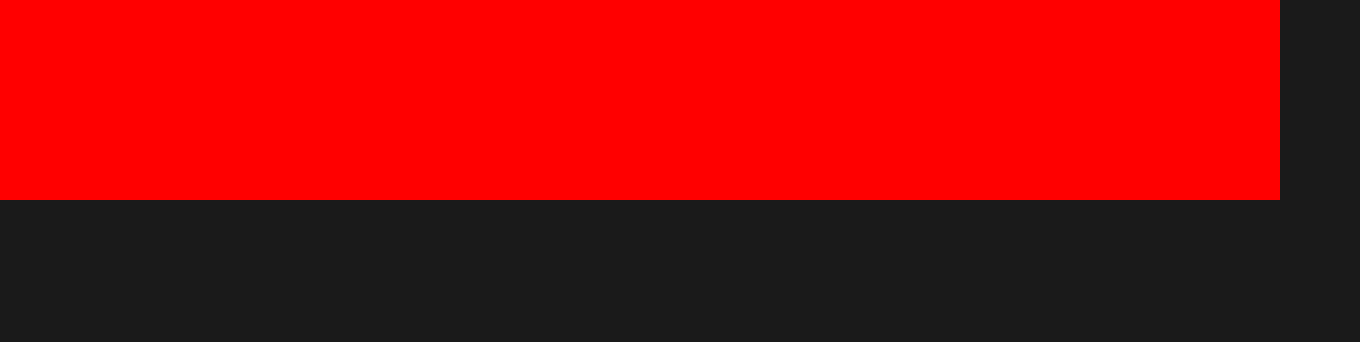
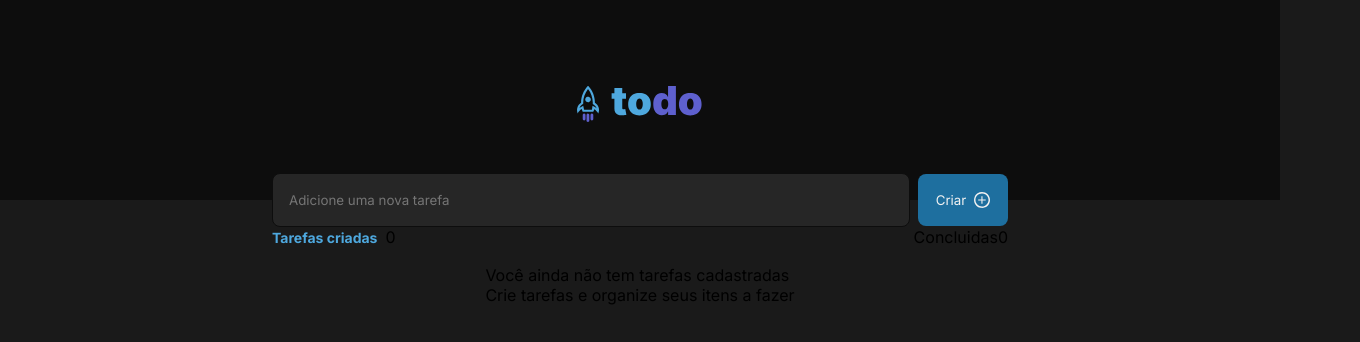
Before and after one commit to rapzaDev/Rocket-Todo-App, a React (Vite) app: page / in a window 1280 px wide. Shown: the top 342 px of the page, 1360 px wide, since content can reach past the window. Built offline with nearby package versions, Linux system fonts and the light colour scheme.

Commit message:
Adicionando google fonts Inter nos estilos globais

```diff
--- a/index.html
+++ b/index.html
@@ -3,7 +3,12 @@
 
 <head>
   <meta charset="UTF-8" />
+  <link rel="preconnect" href="https://fonts.googleapis.com">
+  <link rel="preconnect" href="https://fonts.gstatic.com" crossorigin>
+
   <meta name="viewport" content="width=device-width, initial-scale=1.0" />
+  <link href="https://fonts.googleapis.com/css2?family=Inter:wght@400;700&display=swap" rel="stylesheet">
+
   <title>Desafio01 2022</title>
 </head>
 
--- a/src/App.module.css
+++ b/src/App.module.css
@@ -1,4 +1,88 @@
 .Header {
-    background: red;
+    background: var(--gray-700);
     height: 200px;
+
+    display: flex;
+    align-items: center;
+    justify-content: center;
 }
+
+.logo {
+    width: 7.875rem;
+    height: 3rem;
+}
+
+main {
+    display: flex;
+    flex-direction: column;
+    align-items: center;
+    justify-content: center;
+    justify-self: center;
+    padding: 0 22rem;
+}
+
+.newTask {
+    display: flex;
+    align-items: center;
+    justify-content: center;
+    gap: .5rem;
+
+    margin-top: -1.6875rem;
+}
+
+.newTask input[type='text'] {
+    width: 39.875rem;
+    height: 3.375rem;
+    padding: 1rem 1rem;
+
+    border-radius: 8px;
+    border: 1px solid var(--gray-700);
+    background-color: var(--gray-500);
+    color: var(--gray-300);
+}
+
+.newTask input[type='text']:focus {
+    outline: 2px solid var(--purple-dark);
+}
+
+.newTask button[type='button'] {
+    display: flex;
+    align-items: center;
+    justify-content: center;
+    gap: .5rem;
+
+    width: 5.625rem;
+    height: 3.25rem;
+
+    border: none;
+    border-radius: 8px;
+
+    background-color: var(--blue-dark);
+    color: var(--gray-100);
+}
+
+.tasksInfo {
+    display: flex;
+    align-items: center;
+    justify-content: space-between;
+    width: 100%;
+}
+
+.tasksInfo .createdTasks {
+    display: flex;
+    align-items: center;
+    justify-content: center;
+    gap: .5rem;
+}
+
+.tasksInfo .createdTasks > span {
+    font-weight: bold;
+    font-size: 0.875rem;
+    color: var(--blue);
+}
+
+.tasksInfo .concludedTasks {
+    display: flex;
+    align-items: center;
+    justify-content: center;
+}
--- a/src/App.tsx
+++ b/src/App.tsx
@@ -1,3 +1,5 @@
+import logo from './utils/images/logo.svg';
+import plus from './utils/images/plus.svg';
 import './global.css';
 import styles from './App.module.css';
 
@@ -5,7 +7,40 @@ function App() {
 
   return (
     <div className="App">
-      <header className={styles.Header}></header>
+      <header className={styles.Header}>
+        <img
+          className={styles.logo}
+          src={logo}
+          alt="todo logo"
+        />
+      </header>
+
+
+      <main>
+        <div className={styles.newTask}>
+          <input type="text" placeholder='Adicione uma nova tarefa' />
+          <button type='button' onClick={() => { }}>Criar<img src={plus} alt="Add one more task" /></button>
+        </div>
+
+        <div className={styles.tasksInfo}>
+          <div className={styles.createdTasks}>
+            <span>Tarefas criadas</span>
+            <div className={styles.createdTasksNumberWrapper}><span>0</span></div>
+          </div>
+
+          <div className={styles.concludedTasks}>
+            <span>Concluidas</span>
+            <div className={styles.doneTasksNumberWrapper}><span>0</span></div>
+          </div>
+        </div>
+
+        <div className={styles.tasksContent}>
+          <img src="" alt="" />
+          <p>Você ainda não tem tarefas cadastradas</p>
+          <p>Crie tarefas e organize seus itens a fazer</p>
+        </div>
+      </main>
+
     </div>
   )
 }
--- a/src/global.css
+++ b/src/global.css
@@ -32,3 +32,7 @@
 body {
   background: var(--gray-600);
 }
+
+input, button, span, p {
+  font-family: 'Inter', sans-serif;
+}
--- a/src/globals.d.ts
+++ b/src/globals.d.ts
@@ -1 +1,2 @@
 declare module '*.css';
+declare module '*.svg';
```
Also changed, not shown: src/utils/images/logo.svg (added), src/utils/images/plus.svg (added).
